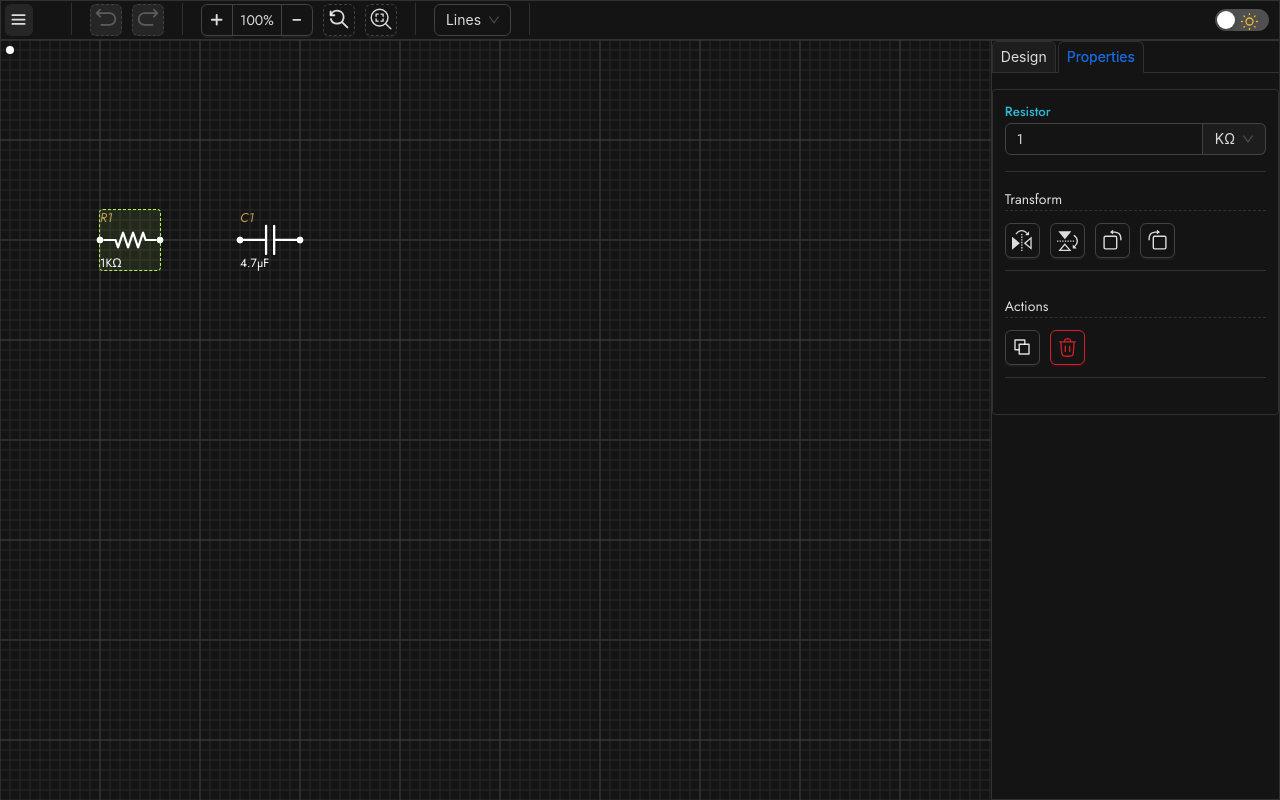
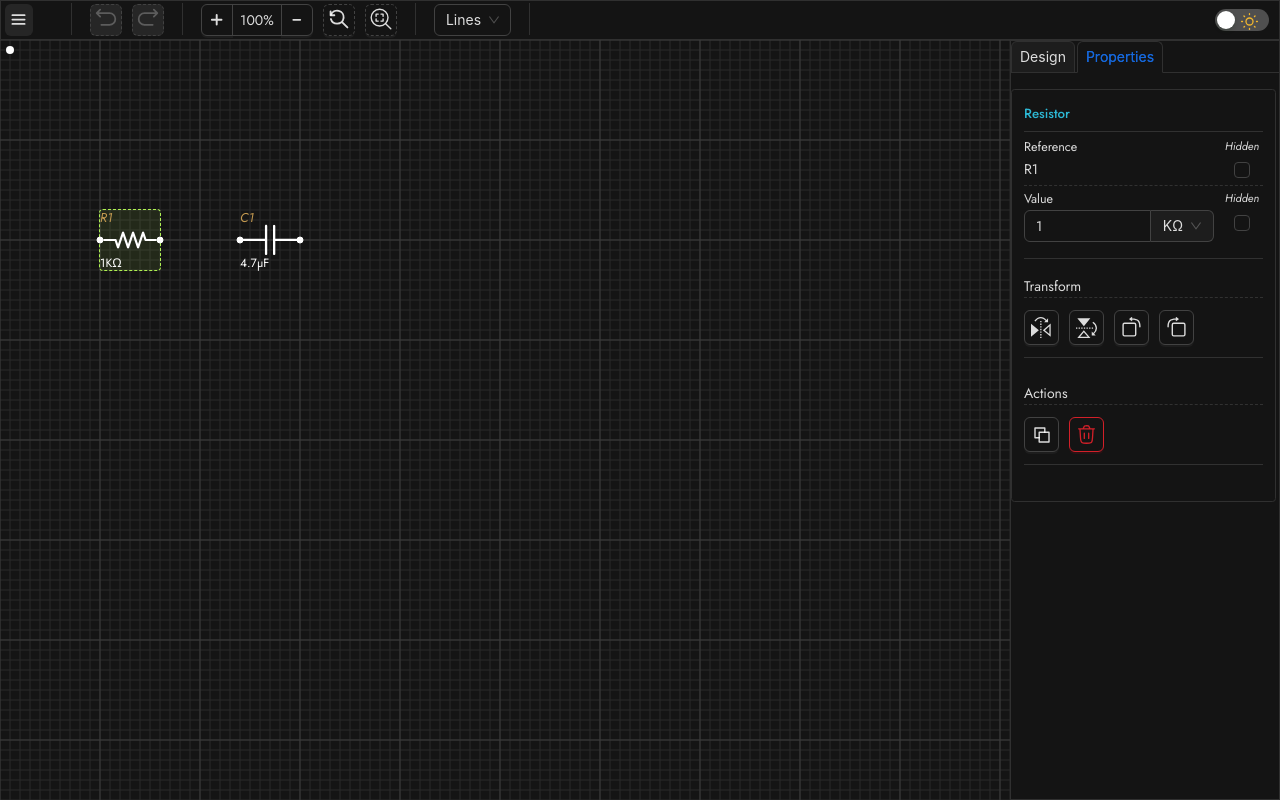
Before and after one commit to AletzMan/bitlab-circuit, a React (Vite) app: page / in a window 1280 px wide. Both pictures are taken after a click on the element 160 px from the left and 240 px from the top of the page. Built offline with nearby package versions, Linux system fonts and the light colour scheme.

Commit message:
Update: add reference, and hidden prop value and reference to property panel

```diff
--- a/src/components/ComponentProperties/ComponentProperties.tsx
+++ b/src/components/ComponentProperties/ComponentProperties.tsx
@@ -2,7 +2,7 @@ import { useReactFlow, useUpdateNodeInternals } from "@xyflow/react";
 import { useEffect, useState } from "react";
 import styles from "./styles.module.css";
 import { DeletetIcon, DuplicateIcon, FlipHIcon, FlipVIcon, RotateLeftIcon, RotateRightIcon } from "@/icons";
-import { Input, Select, Button, Flex, Divider, Card, Tooltip, Tag } from "antd";
+import { Input, Select, Button, Flex, Divider, Card, Tooltip, Tag, Checkbox } from "antd";
 import { ComponentData, AnalogNode, UNITS } from "@/types";
 //import useHistoryManager from "@/hooks/useHistoryManager";
 const { Option } = Select;
@@ -90,12 +90,30 @@ export default function ComponentProperties({
         <Card className={styles.details} size="small" type="inner" >
             {isSingleNode &&
                 <>
-                    <Flex vertical>
                     <label className="details_name"  >{nodeType}</label>
                     {node?.data?.has_properties && (
-                            <Input
-                                className={styles.value_number}
-                                value={dataComponent?.value}
+                        <>
+                            <Divider style={{ margin: "6px 0" }} />
+                            <div className={styles.value}>
+                                <Flex vertical>
+                                    <Flex vertical>
+                                        <label className={styles.value_label}>Reference</label>
+                                        <label>{node.data.reference}</label>
+                                    </Flex>
+
+                                </Flex>
+                                <label className={`${styles.value_label} ${styles.value_hidden}`}>
+                                    Hidden
+                                    <Checkbox  ></Checkbox>
+                                </label>
+                            </div>
+                            <Divider style={{ margin: "4px 0" }} variant="dashed" />
+                            <div className={styles.value}>
+                                <Flex vertical>
+                                    <Flex vertical>
+                                        <label className={styles.value_label}>Value</label>
+                                        <Input className={styles.value_number}
+                                            value={dataComponent?.value} size="middle"
                                             onChange={(e) => {
                                                 const newValue = e.target.value ? parseFloat(e.target.value) : 0;
                                                 if (dataComponent) {
@@ -107,13 +125,18 @@ export default function ComponentProperties({
                                                 <Select defaultValue={dataComponent.prefix} value={dataComponent.prefix} onChange={handleChangeUnit}>
                                                     {UNITS[dataComponent.unit].map(value => (
                                                         <Option key={value} value={value}>{value}</Option>
-                                        )
-
-                                        )}
+                                                    ))}
                                                 </Select>}
                                         />
+                                    </Flex>
+                                </Flex>
+                                <label className={`${styles.value_label} ${styles.value_hidden}`}>
+                                    Hidden
+                                    <Checkbox  ></Checkbox>
+                                </label>
+                            </div>
+                        </>
                     )}
-                    </Flex>
                     <Divider style={{ margin: "16px 0" }} />
                 </>
             }
--- a/src/components/ComponentProperties/styles.module.css
+++ b/src/components/ComponentProperties/styles.module.css
@@ -4,6 +4,7 @@
     gap: 0.25em;
     padding: 0;
     width: 100%;
+    max-width: 265px;
     border-radius: 0.25em;
     z-index: 1000;
     font-family: var(--font-family);
@@ -12,15 +13,32 @@
 
 
 .value {
-    border: 1px solid #aaaaaa;
-    border-radius: 0.25em;
-    background-color: #f6f6f6;
+    display: grid;
+    grid-template-columns: 1fr 3em;
+    gap: 0.5em;
 }
 
 .value_number {
+    gap: 0.5em;
     border: none;
     padding: none;
     font-family: var(--font-family);
+}
+
+.value_label {
+    font-size: 0.9em;
+    color: var(--label-color);
+}
+
+.value_hidden {
+    display: flex;
+    flex-direction: column;
+    align-items: center;
+    justify-content: flex-start;
+    font-size: 0.8em;
+    gap: 4px;
+    font-style: italic;
+    color: var(--label-second-color);
 }
 
 .button {
```
Lines whose indentation alone changed are shown as unchanged.
